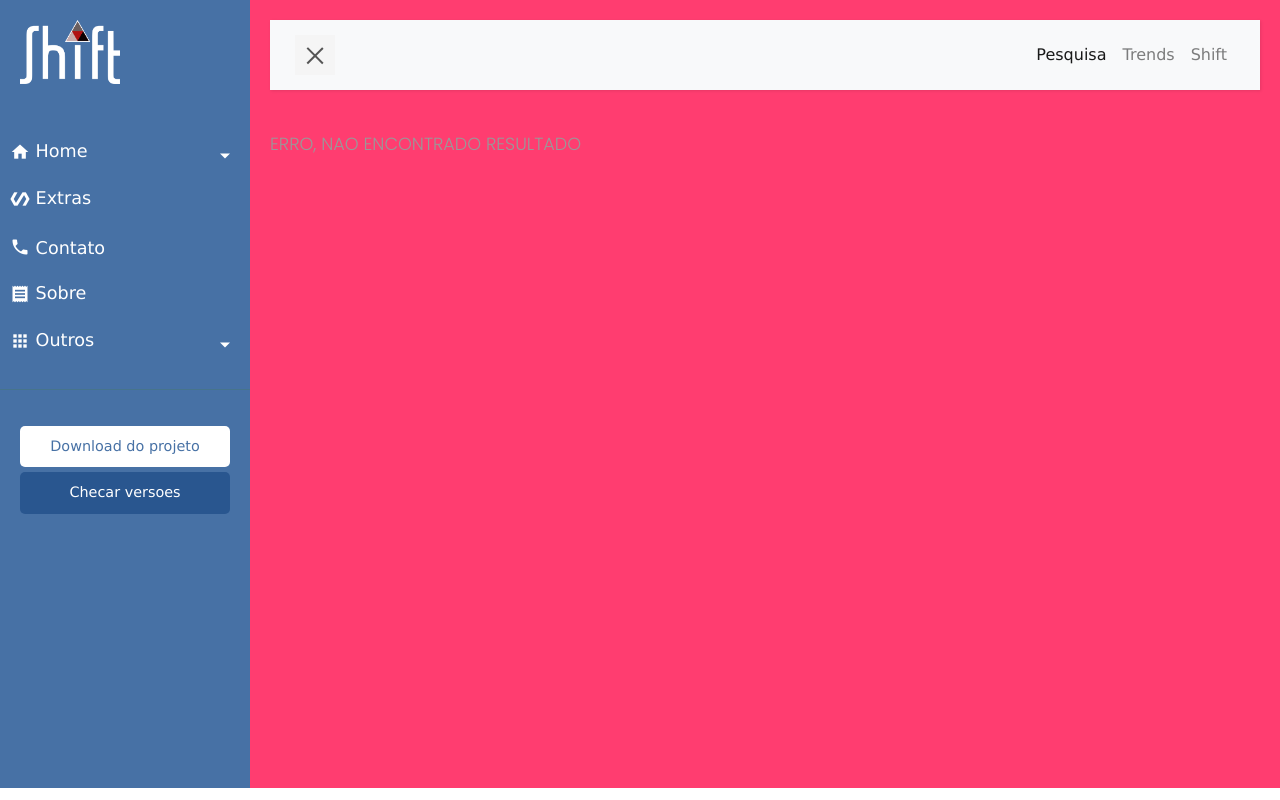
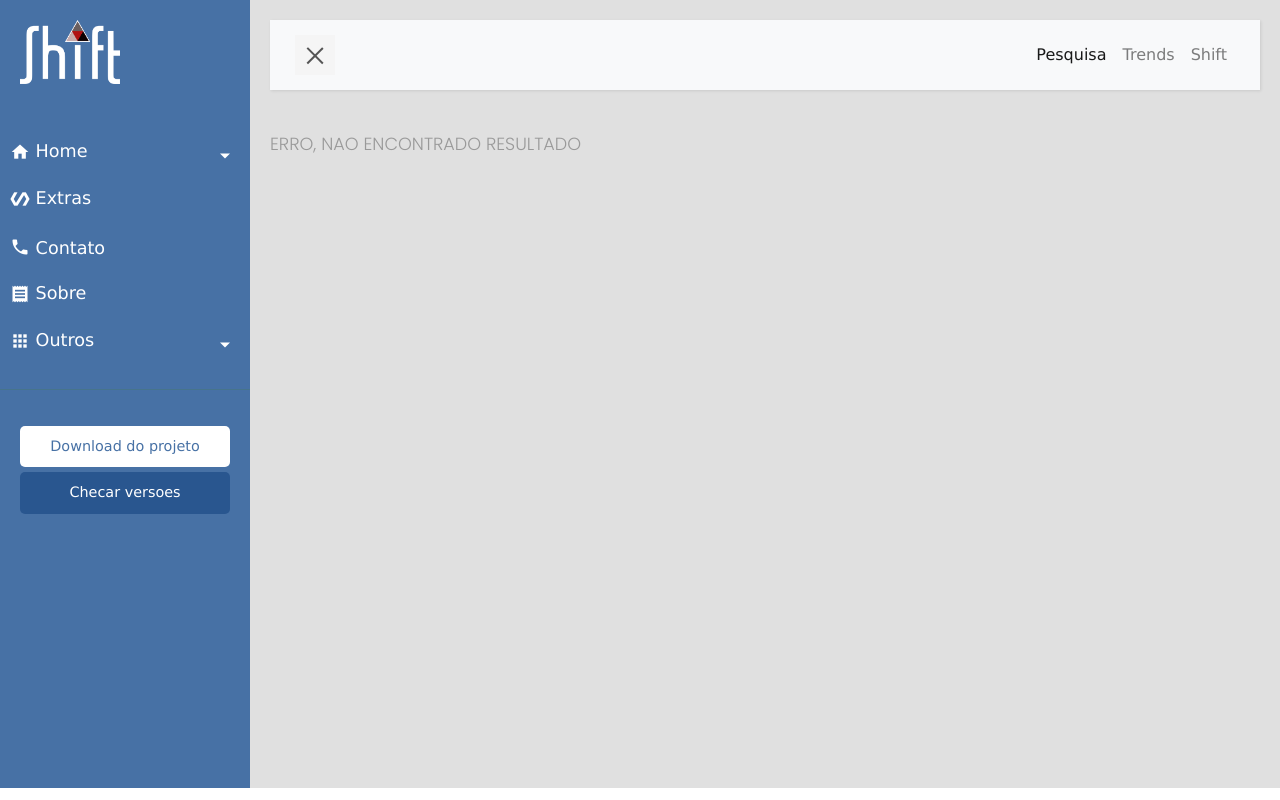
Before and after one commit to l-a-motta/shift, a Django app: template shift_/tcc/templates/tcc/tweet_analysis.html in a window 1280 px wide. Run offline with Django 3.2, Linux system fonts and the light colour scheme; the template is opened without the code that fills it, so the values that code supplies are empty; some libraries are stand-ins or nearby versions.

Commit message:
modified:   att_size.sh 	modified:   shift_/tcc/templates/tcc/tweet_analysis.html 	modified:   shift_/tcc/views.py

```diff
--- a/shift_/tcc/templates/tcc/tweet_analysis.html
+++ b/shift_/tcc/templates/tcc/tweet_analysis.html
@@ -6,14 +6,7 @@
 		body
 		{
 			font-family: verdana;
-
-			{% if results.pol.compound == 0 %}
-				background-color: rgb(224,224,224, 255);
-			{% elif results.pol.compound > 0 %}
-				background-color: rgb(29,161,242,255);
-			{% else %}
-				background-color: rgb(255,61,112,255);
-			{% endif %}
+			background-color: rgb(224,224,224, 255);
 		}
 
 		b
--- a/shift_/tcc/views.py
+++ b/shift_/tcc/views.py
@@ -104,7 +104,7 @@
 	if(op == "1"):	#Opcao de analise bruta
 
 		#Setar as variaveis
-		count = 20 	#Quantos tweets vai pegar
+		count = 40 	#Quantos tweets vai pegar
 		past = 0	#Quantos tweets nao foram polarizados
 		posTot = 0	#Total positivo
 		neuTot = 0	#Total negativo
@@ -253,7 +253,7 @@
 def analyze_user(request):
 	try:
 		#Setar as variaveis que serap usadas e o count de qntos tweets vai pegar
-		count = 20
+		count = 40
 		past = 0
 		posTot = 0
 		neuTot = 0
```
Also changed, not shown: 1 other file.
